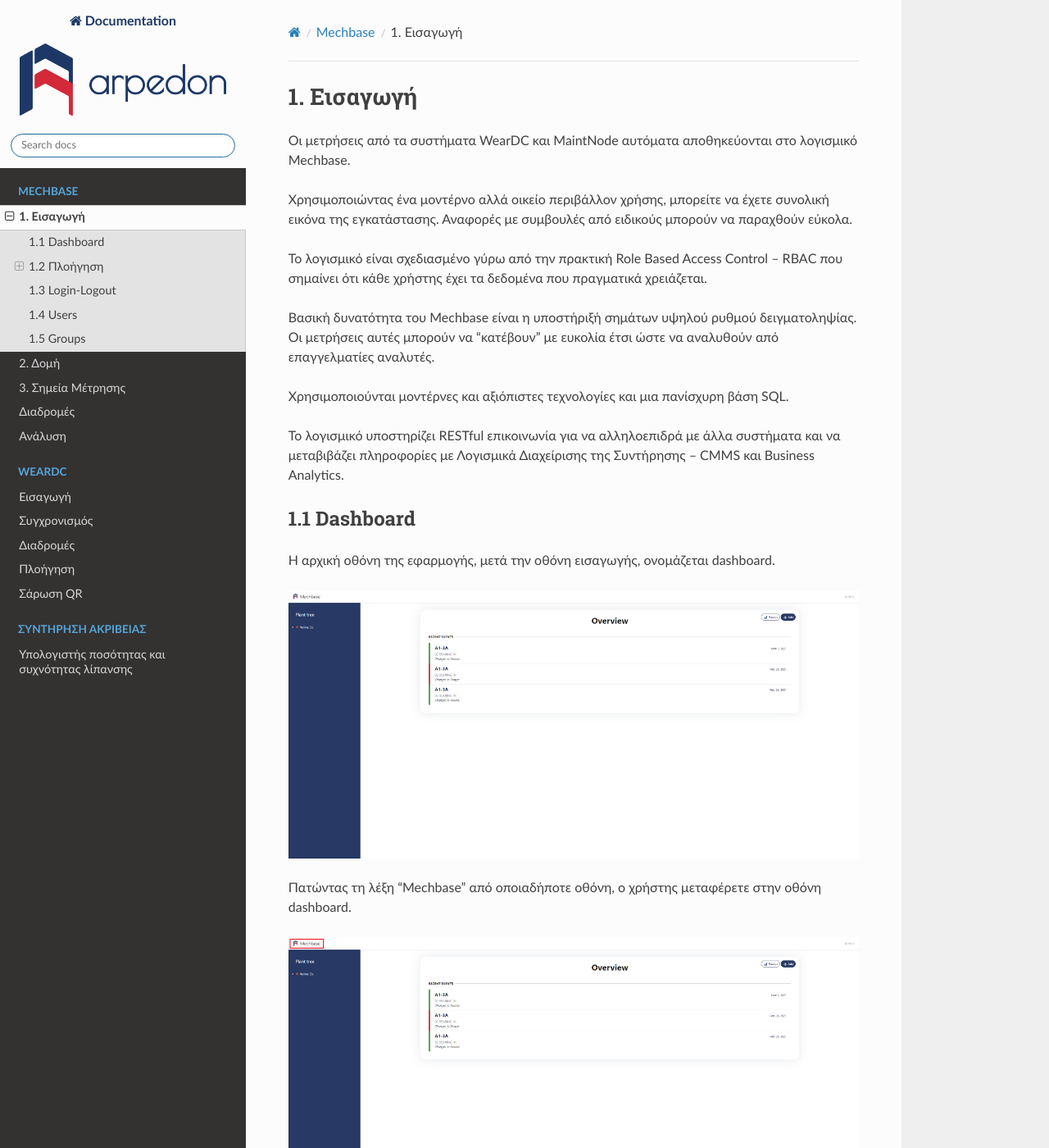
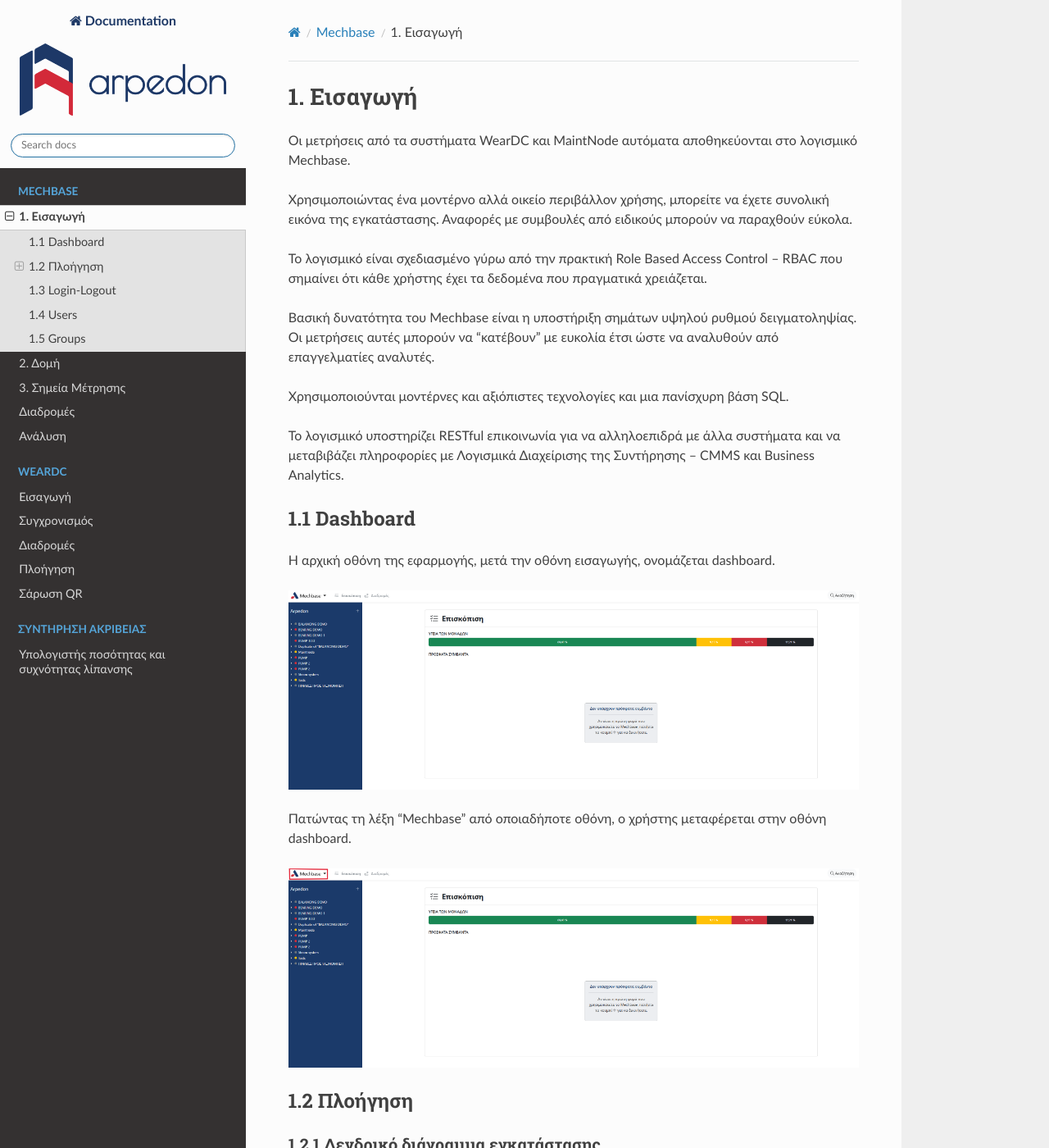
Before and after one commit to arpedon/docs, a Sphinx documentation site: the page built from docs/Maintenance/Mechbase/introduction.rst, in a window 1280 px wide and 1400 px high. Shown: the whole window at 82% size. Built offline with Sphinx 7.4.7 and the Read the Docs theme 3.1.0, drawn with Linux system fonts in a browser that asks for light colours.

Commit message:
mechbase_introduction_el_changes

```diff
--- a/docs/Maintenance/Mechbase/introduction.rst
+++ b/docs/Maintenance/Mechbase/introduction.rst
@@ -8,7 +8,7 @@
 
 Το λογισμικό είναι σχεδιασμένο γύρω από την πρακτική Role Based Access Control – RBAC που σημαίνει ότι κάθε χρήστης έχει τα δεδομένα που πραγματικά χρειάζεται.
 
-Βασική δυνατότητα του Mechbase είναι η υποστήριξή σημάτων υψηλού ρυθμού δειγματοληψίας. Οι μετρήσεις αυτές μπορούν να 'κατέβουν' με ευκολία έτσι ώστε να αναλυθούν από επαγγελματίες αναλυτές.
+Βασική δυνατότητα του Mechbase είναι η υποστήριξη σημάτων υψηλού ρυθμού δειγματοληψίας. Οι μετρήσεις αυτές μπορούν να 'κατέβουν' με ευκολία έτσι ώστε να αναλυθούν από επαγγελματίες αναλυτές.
 
 Χρησιμοποιούνται μοντέρνες και αξιόπιστες τεχνολογίες και μια πανίσχυρη βάση SQL.
 
@@ -19,11 +19,11 @@
 
 Η αρχική οθόνη της εφαρμογής, μετά την οθόνη εισαγωγής, ονομάζεται dashboard.
 
-.. image:: Dashboard/Dashboard-1.png
+.. image:: Dashboard/Dashboard_1.PNG
 
-Πατώντας τη λέξη 'Mechbase' από οποιαδήποτε οθόνη, ο χρήστης μεταφέρετε στην οθόνη dashboard.
+Πατώντας τη λέξη 'Mechbase' από οποιαδήποτε οθόνη, ο χρήστης μεταφέρεται στην οθόνη dashboard.
 
-.. image:: Dashboard/Dashboard-2.png
+.. image:: Dashboard/Dashboard_2.PNG
 
 
 1.2 Πλοήγηση
```
Also changed, not shown: docs/Maintenance/Mechbase/Dashboard/Dashboard_1.PNG (added), docs/Maintenance/Mechbase/Dashboard/Dashboard_2.PNG (added).
